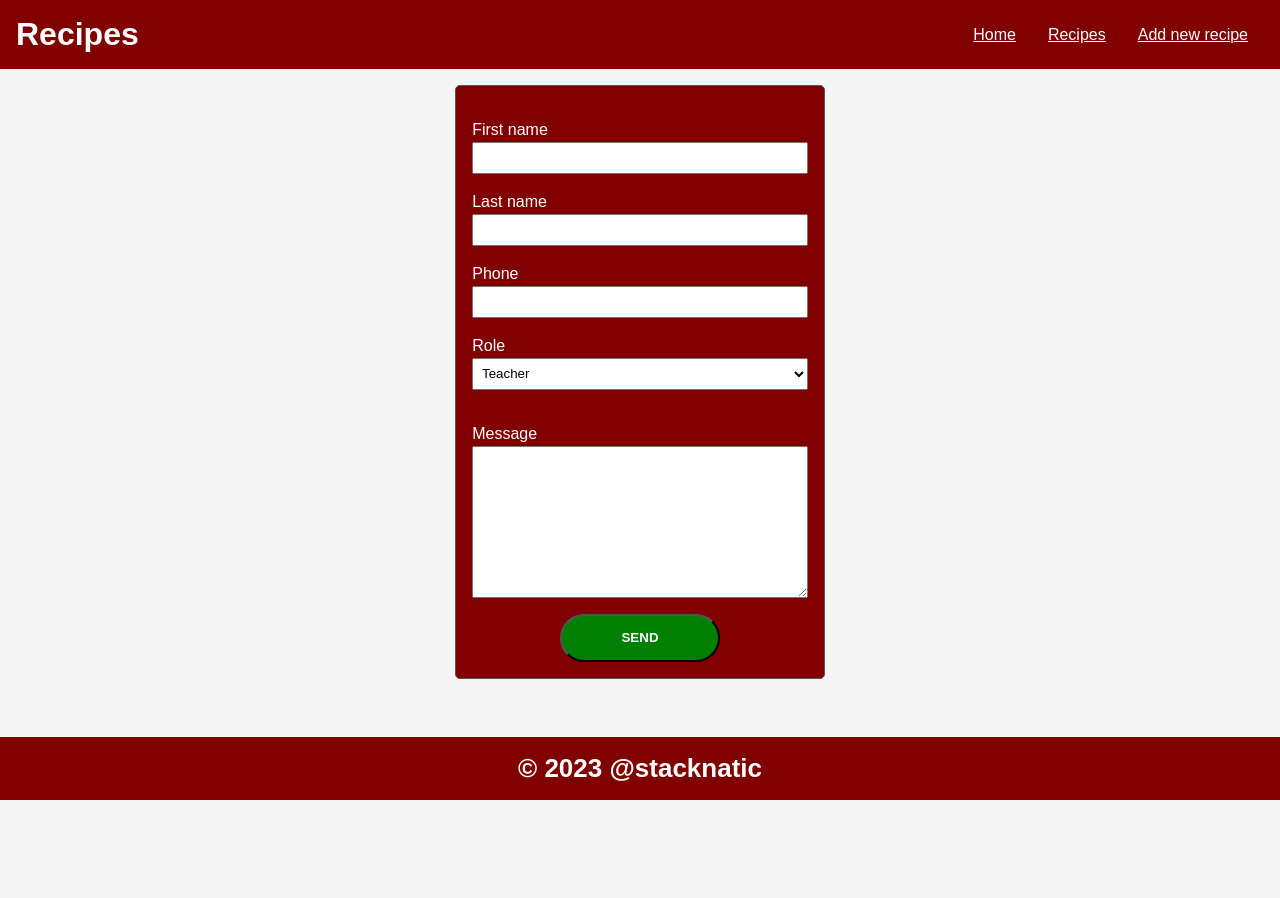
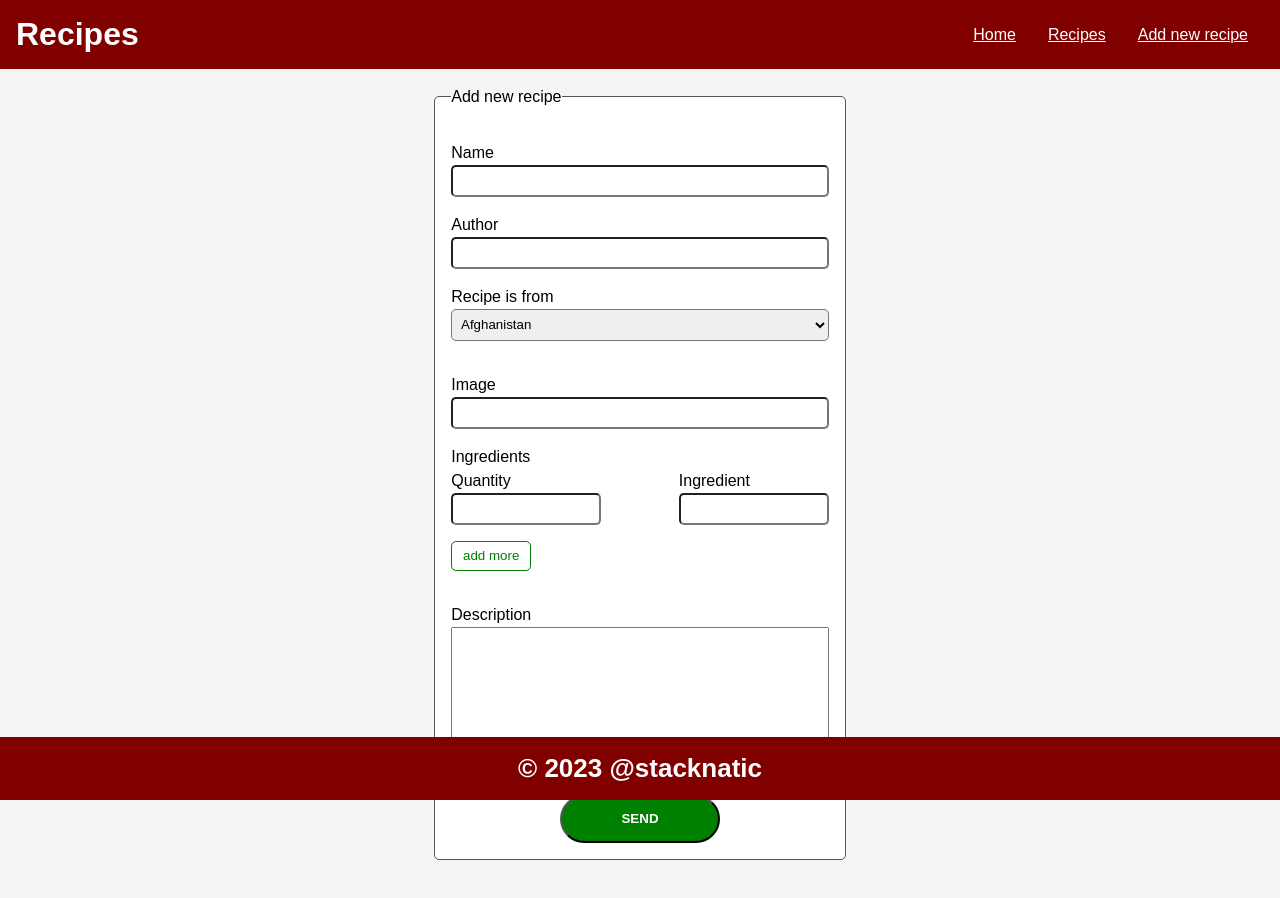
Before and after one commit to stacknatic/recipes, a React (Create React App) app: page /add-recipe in a window 1280 px wide. Shown: the top 898 px of the page. Before the commit the page ends 800 px from the top, so only its background shows below. Built offline with nearby package versions, Linux system fonts and the light colour scheme; data requests are answered from the project's data file.

Commit message:
add countries list

```diff
--- a/src/App.css
+++ b/src/App.css
@@ -26,37 +26,63 @@
 }
 
 
-form, .preview{
+form fieldset, .preview{
   margin: 0.3rem;
 }
 
-form{
+form fieldset{
   flex-basis: 35%;
   display: flex;
   flex-direction: column;
   padding: 1rem;
   line-height: 1.5rem;
-  width: 16rem;
+  width: 25rem;
   border: 1px solid #555;
-  color: #fff;
-  background-color: maroon;
+  color: #000;
+  background-color: #fff;
   border-radius: 5px;
 
 }
-form select{
+form fieldset .ingredients-input-container{
+  display: flex;
+  justify-content: space-between;
+  gap: 2rem;
+  align-items: center;
+}
+form fieldset .ingredients-input-container input{
+  display: block;
+  width: 150px;
+  justify-content: center;
+  align-items: center;
+}
+form fieldset select{
   margin-bottom: 1rem;
 }
-form label{
+form fieldset label{
   margin-top: 1rem;
 }
+fieldset button{
+  width: 80px;
+  margin: 1rem 0;
+  padding: 0.4rem;
+  color: green;
+  border: 1px solid green;
+  border-radius: 5px;
+  background-color: #fff;
+}
 
-form textarea{
+form fieldset textarea{
   margin-bottom: 1rem;
 }
-form input, select{
+form fieldset input, select{
   height: 2rem;
   padding: 0.3rem;
   font-family: inherit;
+  border-radius: 5px;
+}
+
+legend{
+  color: #000;
 }
 .submit-button{
   height: 3rem;
@@ -142,7 +168,7 @@
 }
 
 footer{
-  position: absolute;
+  position: fixed;
   bottom: 0;
   padding: 1rem;
   background-color: maroon;
--- a/src/App.js
+++ b/src/App.js
@@ -28,11 +28,11 @@
   };
 
 
-  componentDidMount(){
-    axios.get("http://localhost:3015/posts/")
-    .then(response => this.setState({data: response.data }))
+  // componentDidMount(){
+  //   axios.get("http://localhost:3015/posts/")
+  //   .then(response => this.setState({data: response.data }))
 
-  }
+  // }
 
 
   modalHandler = (e) => {
@@ -65,12 +65,11 @@
           message: ''
         },
       })
-      // axios.get('http://localhost:3015/posts/').then(response => this.setState({ data: response.data }))
+
 
   }
 
   render() {
-    console.log('new data: ' + this.state.data)
 
     const RecipeList = () => {
       const recipes = this.state.data.map((note) => {
--- a/src/Components/Input.jsx
+++ b/src/Components/Input.jsx
@@ -1,27 +1,107 @@
-import React from 'react';
+import React, { useEffect, useState } from 'react';
+import {countriesList} from '../countriesList';
+
+
+
+const countries = countriesList;
+const ingredients = () => {
+    return (
+        <>
+        <div className='ingredients-input-container'>
+            <div>
+           <label htmlFor="quantity">Quantity</label>
+            <input type="text" id="quantity"/>
+
+            </div>
+
+            <div>
+
+            <label htmlFor="ingredient">Ingredient</label>
+            <input type="text"id="ingredient" />
+           </div>
+            </div>
+        </>
+    )
+
+}
+
+let ingredientsArray = [ingredients()]
 
 const Input = (props) => {
-    return(
+
+    const [loaded, setLoaded] = useState(false);
+    const [ingredient, setIngredient] = useState(ingredientsArray)
+    const ingredientHandler = (e) => {
+        e.preventDefault();
+        setIngredient(
+            ingredientsArray = [...ingredientsArray, ingredients()]
+            )
+    }
+
+    const Option = (props) => {
+        return(
+            <option value={props.origin}>{props.origin}</option>
+            )
+        }
+
+        const origin = () => {
+         return countries.map((country) => <Option key={country} origin={country}/>)
+
+        }
+
+        useEffect(() => {
+            setLoaded(true);
+
+
+
+          }, []);
+    if(loaded){
+
+        return(
+
             <form onSubmit={props.submit}>
+                <fieldset>
+                    <legend>Add new recipe</legend>
 
-                <label htmlFor="fname">First name</label>
-                <input type="text" id='fname' name='fname'onInput={props.inputHandler}/>
-                <label htmlFor="lname">Last name</label>
-                <input type="text" id='lname' name='lname'onInput={props.inputHandler}/>
-                <label htmlFor="phone">Phone</label>
-                <input type="number" id='phone' name='phone' onInput={props.inputHandler}/>
-                <label htmlFor="role">Role</label>
-                <select name="role" id="role" onChange={props.inputHandler}>
-                <option value="Teacher">Teacher</option>
-                <option value="Student">Student</option>
-                <option value="Other">Other</option>
+                <label htmlFor="name">Name</label>
+                <input type="text" id='name' name='name'onInput={props.inputHandler}/>
+                <label htmlFor="author">Author</label>
+                <input type="text" id='author' name='lname'onInput={props.inputHandler}/>
+
+                <label htmlFor="country">Recipe is from</label>
+                <select name="country" id="country" onChange={props.inputHandler}>
+               {origin()}
                 </select>
-                <label htmlFor="message">Message</label>
+
+               <label htmlFor="image">Image</label>
+               <input type="text" id="image"/>
+
+                <label htmlFor="ingredents">Ingredients</label>
+               {/* <div className='ingredients-input-container'>
+                <div>
+               <label htmlFor="quantity">Quantity</label>
+                <input type="text" id="quantity"/>
+
+                </div>
+
+                <div>
+
+                <label htmlFor="ingredient">Ingredient</label>
+                <input type="text"id="ingredient" />
+               </div>
+                </div> */}
+                {ingredient}
+                <button onClick={ingredientHandler}>add more</button>
+
+
+                <label htmlFor="message">Description</label>
                 <textarea name="message" id="message" cols="30" rows="10" onChange={props.inputHandler}></textarea>
                 <input className="submit-button" type="submit" value="SEND"/>
+                </fieldset>
             </form>
 
-    )
+)
+}
 }
 
 export default Input;
--- /dev/null
+++ b/src/countriesList.js
@@ -0,0 +1,251 @@
+export const countriesList = [
+	"Afghanistan",
+	"Albania",
+	"Algeria",
+	"American Samoa",
+	"Andorra",
+	"Angola",
+	"Anguilla",
+	"Antarctica",
+	"Antigua and Barbuda",
+	"Argentina",
+	"Armenia",
+	"Aruba",
+	"Australia",
+	"Austria",
+	"Azerbaijan",
+	"Bahamas (the)",
+	"Bahrain",
+	"Bangladesh",
+	"Barbados",
+	"Belarus",
+	"Belgium",
+	"Belize",
+	"Benin",
+	"Bermuda",
+	"Bhutan",
+	"Bolivia (Plurinational State of)",
+	"Bonaire, Sint Eustatius and Saba",
+	"Bosnia and Herzegovina",
+	"Botswana",
+	"Bouvet Island",
+	"Brazil",
+	"British Indian Ocean Territory (the)",
+	"Brunei Darussalam",
+	"Bulgaria",
+	"Burkina Faso",
+	"Burundi",
+	"Cabo Verde",
+	"Cambodia",
+	"Cameroon",
+	"Canada",
+	"Cayman Islands (the)",
+	"Central African Republic (the)",
+	"Chad",
+	"Chile",
+	"China",
+	"Christmas Island",
+	"Cocos (Keeling) Islands (the)",
+	"Colombia",
+	"Comoros (the)",
+	"Congo (the Democratic Republic of the)",
+	"Congo (the)",
+	"Cook Islands (the)",
+	"Costa Rica",
+	"Croatia",
+	"Cuba",
+	"Curaçao",
+	"Cyprus",
+	"Czechia",
+	"Côte d'Ivoire",
+	"Denmark",
+	"Djibouti",
+	"Dominica",
+	"Dominican Republic (the)",
+	"Ecuador",
+	"Egypt",
+	"El Salvador",
+	"Equatorial Guinea",
+	"Eritrea",
+	"Estonia",
+	"Eswatini",
+	"Ethiopia",
+	"Falkland Islands (the) [Malvinas]",
+	"Faroe Islands (the)",
+	"Fiji",
+	"Finland",
+	"France",
+	"French Guiana",
+	"French Polynesia",
+	"French Southern Territories (the)",
+	"Gabon",
+	"Gambia (the)",
+	"Georgia",
+	"Germany",
+	"Ghana",
+	"Gibraltar",
+	"Greece",
+	"Greenland",
+	"Grenada",
+	"Guadeloupe",
+	"Guam",
+	"Guatemala",
+	"Guernsey",
+	"Guinea",
+	"Guinea-Bissau",
+	"Guyana",
+	"Haiti",
+	"Heard Island and McDonald Islands",
+	"Holy See (the)",
+	"Honduras",
+	"Hong Kong",
+	"Hungary",
+	"Iceland",
+	"India",
+	"Indonesia",
+	"Iran (Islamic Republic of)",
+	"Iraq",
+	"Ireland",
+	"Isle of Man",
+	"Israel",
+	"Italy",
+	"Jamaica",
+	"Japan",
+	"Jersey",
+	"Jordan",
+	"Kazakhstan",
+	"Kenya",
+	"Kiribati",
+	"Korea (the Democratic People's Republic of)",
+	"Korea (the Republic of)",
+	"Kuwait",
+	"Kyrgyzstan",
+	"Lao People's Democratic Republic (the)",
+	"Latvia",
+	"Lebanon",
+	"Lesotho",
+	"Liberia",
+	"Libya",
+	"Liechtenstein",
+	"Lithuania",
+	"Luxembourg",
+	"Macao",
+	"Madagascar",
+	"Malawi",
+	"Malaysia",
+	"Maldives",
+	"Mali",
+	"Malta",
+	"Marshall Islands (the)",
+	"Martinique",
+	"Mauritania",
+	"Mauritius",
+	"Mayotte",
+	"Mexico",
+	"Micronesia (Federated States of)",
+	"Moldova (the Republic of)",
+	"Monaco",
+	"Mongolia",
+	"Montenegro",
+	"Montserrat",
+	"Morocco",
+	"Mozambique",
+	"Myanmar",
+	"Namibia",
+	"Nauru",
+	"Nepal",
+	"Netherlands (the)",
+	"New Caledonia",
+	"New Zealand",
+	"Nicaragua",
+	"Niger (the)",
+	"Nigeria",
+	"Niue",
+	"Norfolk Island",
+	"Northern Mariana Islands (the)",
+	"Norway",
+	"Oman",
+	"Pakistan",
+	"Palau",
+	"Palestine, State of",
+	"Panama",
+	"Papua New Guinea",
+	"Paraguay",
+	"Peru",
+	"Philippines (the)",
+	"Pitcairn",
+	"Poland",
+	"Portugal",
+	"Puerto Rico",
+	"Qatar",
+	"Republic of North Macedonia",
+	"Romania",
+	"Russian Federation (the)",
+	"Rwanda",
+	"Réunion",
+	"Saint Barthélemy",
+	"Saint Helena, Ascension and Tristan da Cunha",
+	"Saint Kitts and Nevis",
+	"Saint Lucia",
+	"Saint Martin (French part)",
+	"Saint Pierre and Miquelon",
+	"Saint Vincent and the Grenadines",
+	"Samoa",
+	"San Marino",
+	"Sao Tome and Principe",
+	"Saudi Arabia",
+	"Senegal",
+	"Serbia",
+	"Seychelles",
+	"Sierra Leone",
+	"Singapore",
+	"Sint Maarten (Dutch part)",
+	"Slovakia",
+	"Slovenia",
+	"Solomon Islands",
+	"Somalia",
+	"South Africa",
+	"South Georgia and the South Sandwich Islands",
+	"South Sudan",
+	"Spain",
+	"Sri Lanka",
+	"Sudan (the)",
+	"Suriname",
+	"Svalbard and Jan Mayen",
+	"Sweden",
+	"Switzerland",
+	"Syrian Arab Republic",
+	"Taiwan",
+	"Tajikistan",
+	"Tanzania, United Republic of",
+	"Thailand",
+	"Timor-Leste",
+	"Togo",
+	"Tokelau",
+	"Tonga",
+	"Trinidad and Tobago",
+	"Tunisia",
+	"Turkey",
+	"Turkmenistan",
+	"Turks and Caicos Islands (the)",
+	"Tuvalu",
+	"Uganda",
+	"Ukraine",
+	"United Arab Emirates (the)",
+	"United Kingdom of Great Britain and Northern Ireland (the)",
+	"United States Minor Outlying Islands (the)",
+	"United States of America (the)",
+	"Uruguay",
+	"Uzbekistan",
+	"Vanuatu",
+	"Venezuela (Bolivarian Republic of)",
+	"Viet Nam",
+	"Virgin Islands (British)",
+	"Virgin Islands (U.S.)",
+	"Wallis and Futuna",
+	"Western Sahara",
+	"Yemen",
+	"Zambia",
+	"Zimbabwe",
+	"Åland Islands"
+];
```
